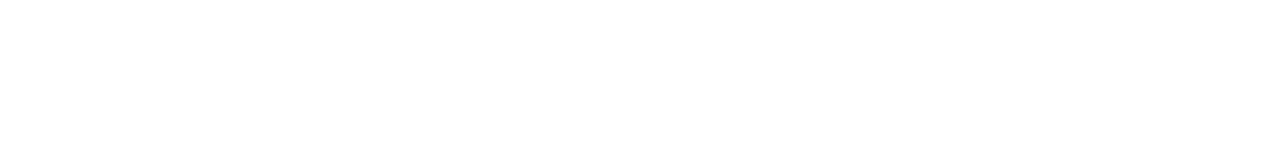
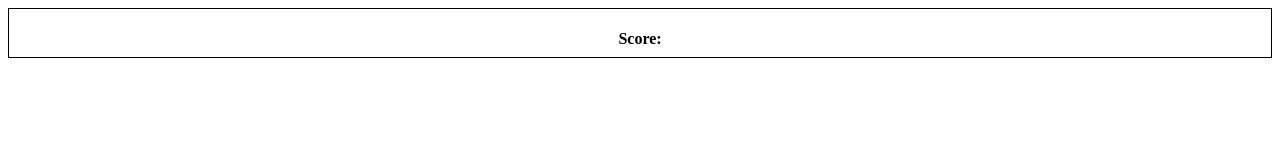
Before and after one commit to Ebenmars/Memory-Game, a plain HTML site: page index.html in a window 1280 px wide. Drawn offline with Linux system fonts and the light colour scheme.

Commit message:
Added Pictures

```diff
--- a/index.html
+++ b/index.html
@@ -8,10 +8,10 @@
     <link rel="stylesheet" type="text/css" href="styles.css"/>
 </head>
 <body>
-    <div class="container">
-
-
+    <div class="ScoreLabel">
+        <h4 style="text-align: center">Score: <span id="result"></span></h4>
     </div>
+    <div id="grid"></div>
     <script src="script.js" type="text/javascript"></script>
 </body>
 </html>
--- a/script.js
+++ b/script.js
@@ -0,0 +1,8 @@
+var cardArray = [
+{
+    name:"Ronaldo",
+
+
+
+}
+]
--- a/styles.css
+++ b/styles.css
@@ -1,3 +1,7 @@
-.container{
+.ScoreLabel{
 
+    width:auto;
+  height:50px;
+  border: 1px solid black;
+  box-sizing: border-box;
 }
```
Also changed, not shown: images/Haaland.jpeg (added), images/Lionel-Messi-Argentina-Netherlands-World-Cup-Qatar-2022.webp (added), images/Marcus-Rashford-Manchester-United-2022-23.jpg (added), images/Ronaldo.jpeg (added), images/kylian-mbappe-psg-france-3-april-2022.jpg (added), images/saka.jpeg (added).
